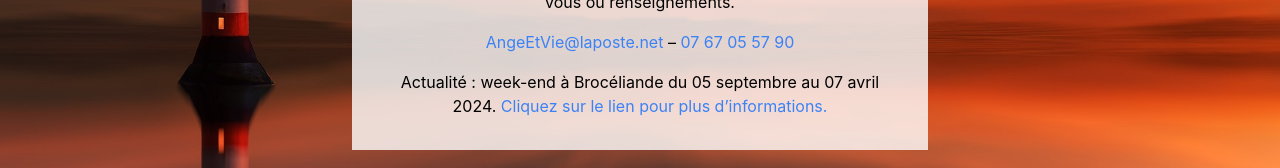
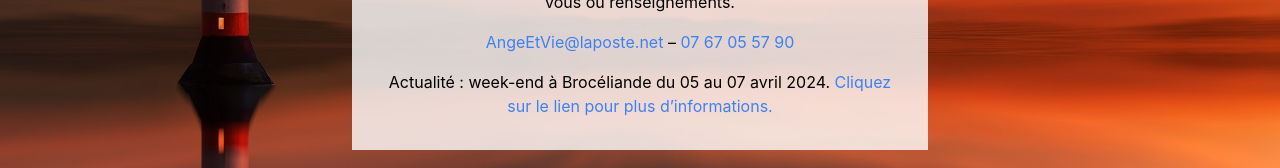
Before and after one commit to PaulGub/angevie-next, a Next.js app: page / in a window 1280 px wide. Shown: the part 450-618 px from the top of the page. Built offline with nearby package versions, Linux system fonts and the light colour scheme; a web font is replaced by a local one.

Commit message:
Update index.tsx

```diff
--- a/pages/index.tsx
+++ b/pages/index.tsx
@@ -13,7 +13,7 @@ const Home = () => {
                     <a href="mailto:AngeEtVie@laposte.net" className="text-blue-500">AngeEtVie@laposte.net</a> – <a href="tel:0767055790" className="text-blue-500">07 67 05 57 90</a>
                 </p>
                 <p>
-                    Actualité : week-end à Brocéliande du 05 septembre au 07 avril 2024.{' '}
+                    Actualité : week-end à Brocéliande du 05 au 07 avril 2024.{' '}
                     <a target="blank" href="https://www.facebook.com/profile.php?id=100054545855781" className="text-blue-500">
                         Cliquez sur le lien pour plus d’informations.
                     </a>
```
